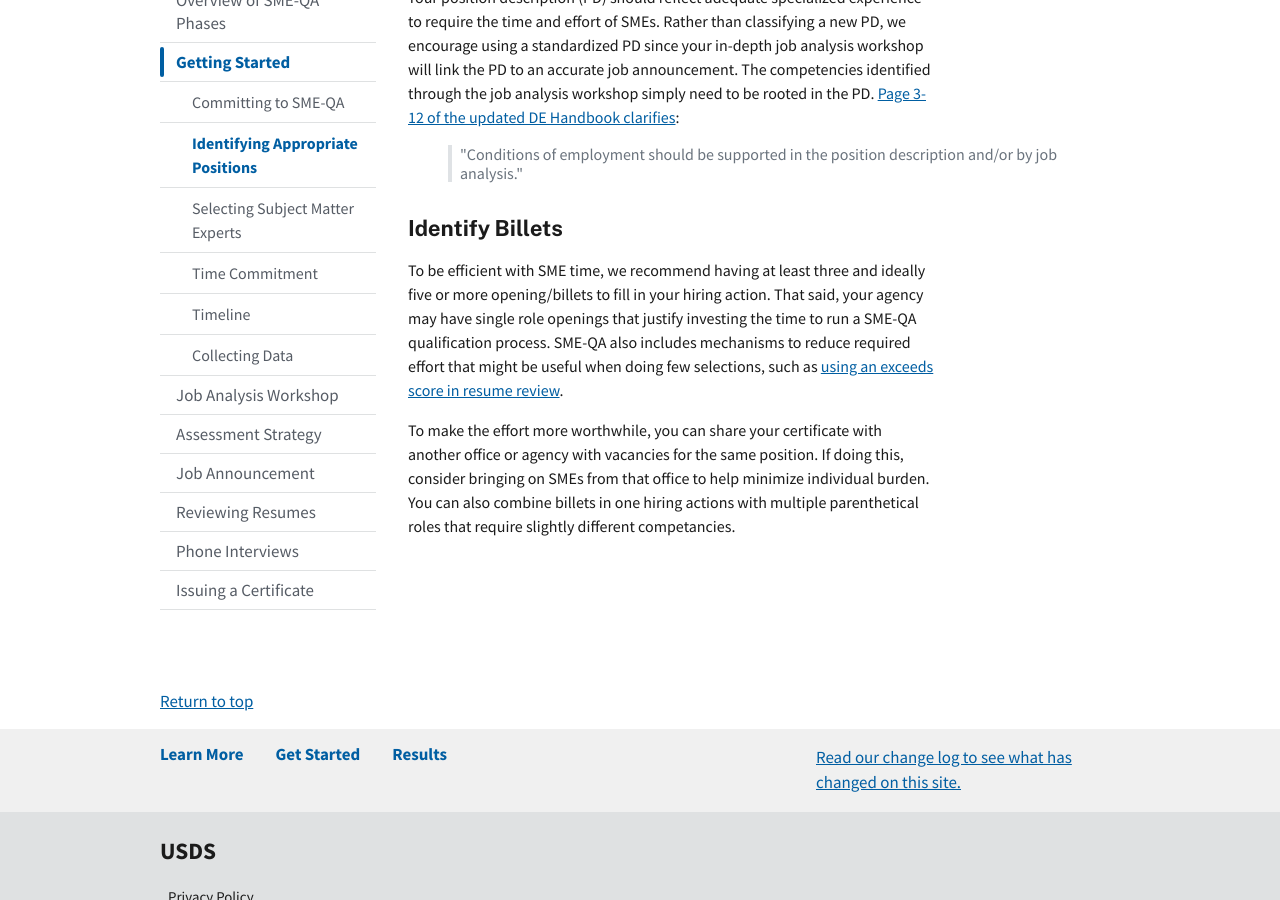
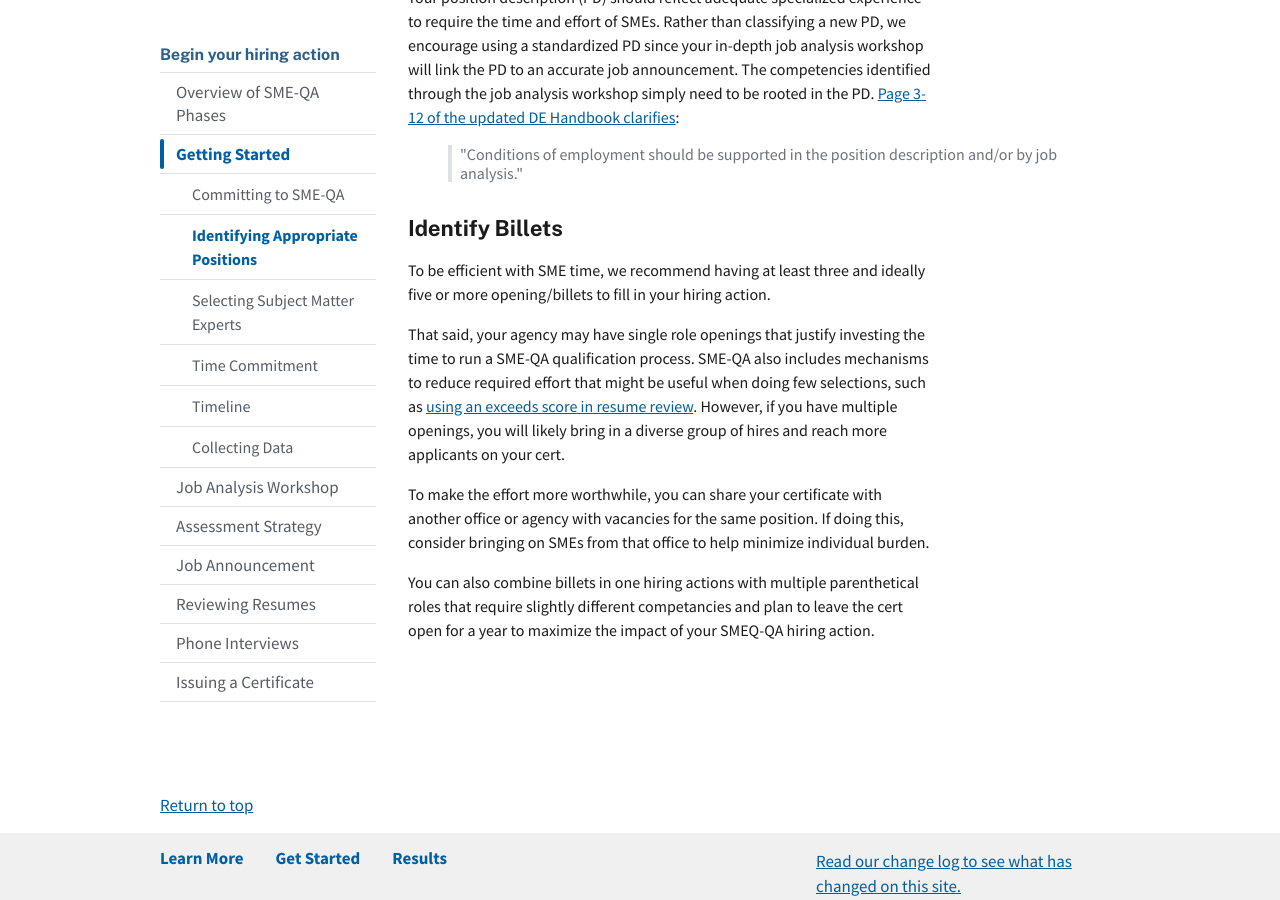
Before and after one commit to usds/SME-QA-Website, a Jekyll site: the page built from pages/phases/getting-started/identifying-appropriate-positions.md, in a window 1280 px wide and 900 px high, scrolled down 583 px. Built offline with Jekyll 4.4.1, drawn with Linux system fonts in a browser that asks for light colours.

Commit message:
wording update

```diff
--- a/pages/phases/getting-started/identifying-appropriate-positions.md
+++ b/pages/phases/getting-started/identifying-appropriate-positions.md
@@ -22,6 +22,10 @@
 
 ### Identify Billets
 
-To be efficient with SME time, we recommend having at least three and ideally five or more opening/billets to fill in your hiring action. That said, your agency may have single role openings that justify investing the time to run a SME-QA qualification process.  SME-QA also includes mechanisms to reduce required effort that might be useful when doing few selections, such as [using an exceeds score in resume review](/hiring-phases/reviewing-resumes/prep/#using-an-exceeds-score-in-resume-review).
+To be efficient with SME time, we recommend having at least three and ideally five or more opening/billets to fill in your hiring action.
 
-To make the effort more worthwhile, you can share your certificate with another office or agency with vacancies for the same position. If doing this, consider bringing on SMEs from that office to help minimize individual burden. You can also combine billets in one hiring actions with multiple parenthetical roles that require slightly different competancies.
+That said, your agency may have single role openings that justify investing the time to run a SME-QA qualification process.  SME-QA also includes mechanisms to reduce required effort that might be useful when doing few selections, such as [using an exceeds score in resume review](/hiring-phases/reviewing-resumes/prep/#using-an-exceeds-score-in-resume-review). However, if you have multiple openings, you will likely bring in a diverse group of hires and reach more applicants on your cert.
+
+To make the effort more worthwhile, you can share your certificate with another office or agency with vacancies for the same position. If doing this, consider bringing on SMEs from that office to help minimize individual burden.
+
+You can also combine billets in one hiring actions with multiple parenthetical roles that require slightly different competancies and plan to leave the cert open for a year to maximize the impact of your SMEQ-QA hiring action.
```
